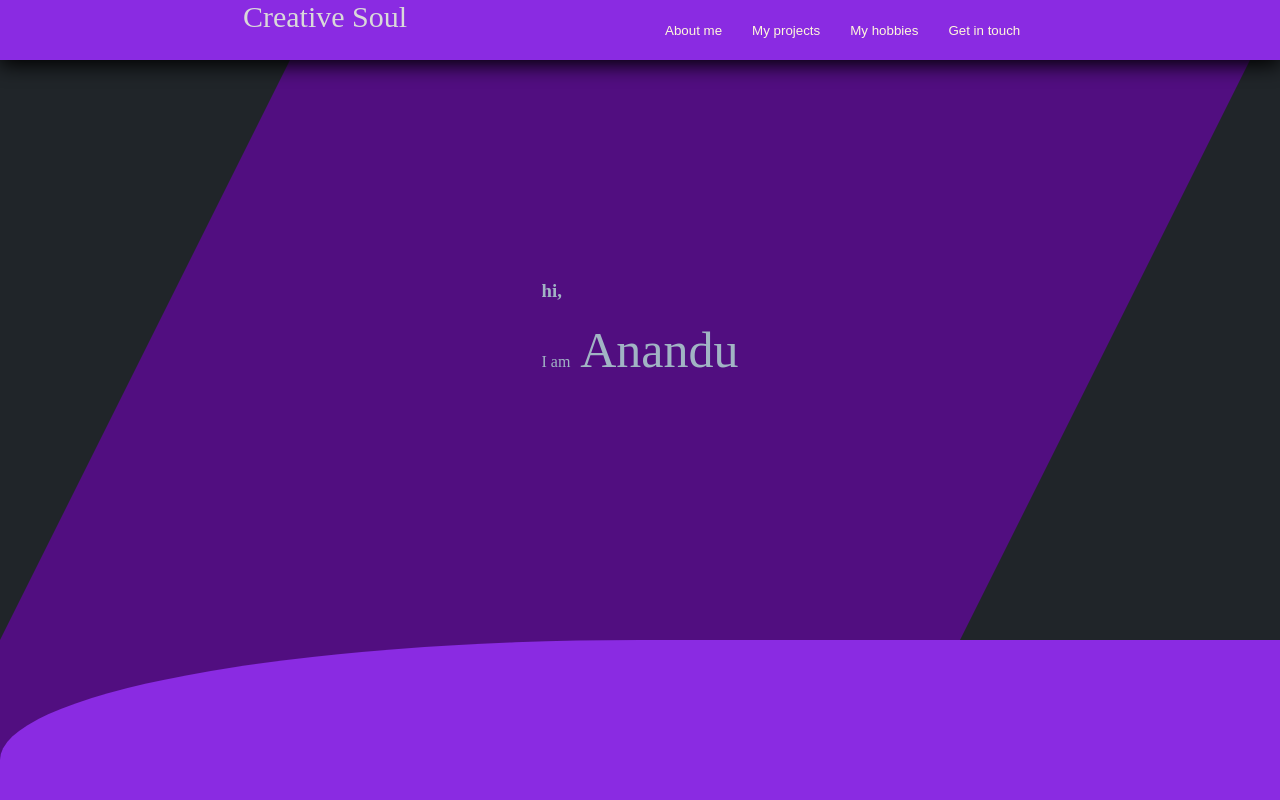
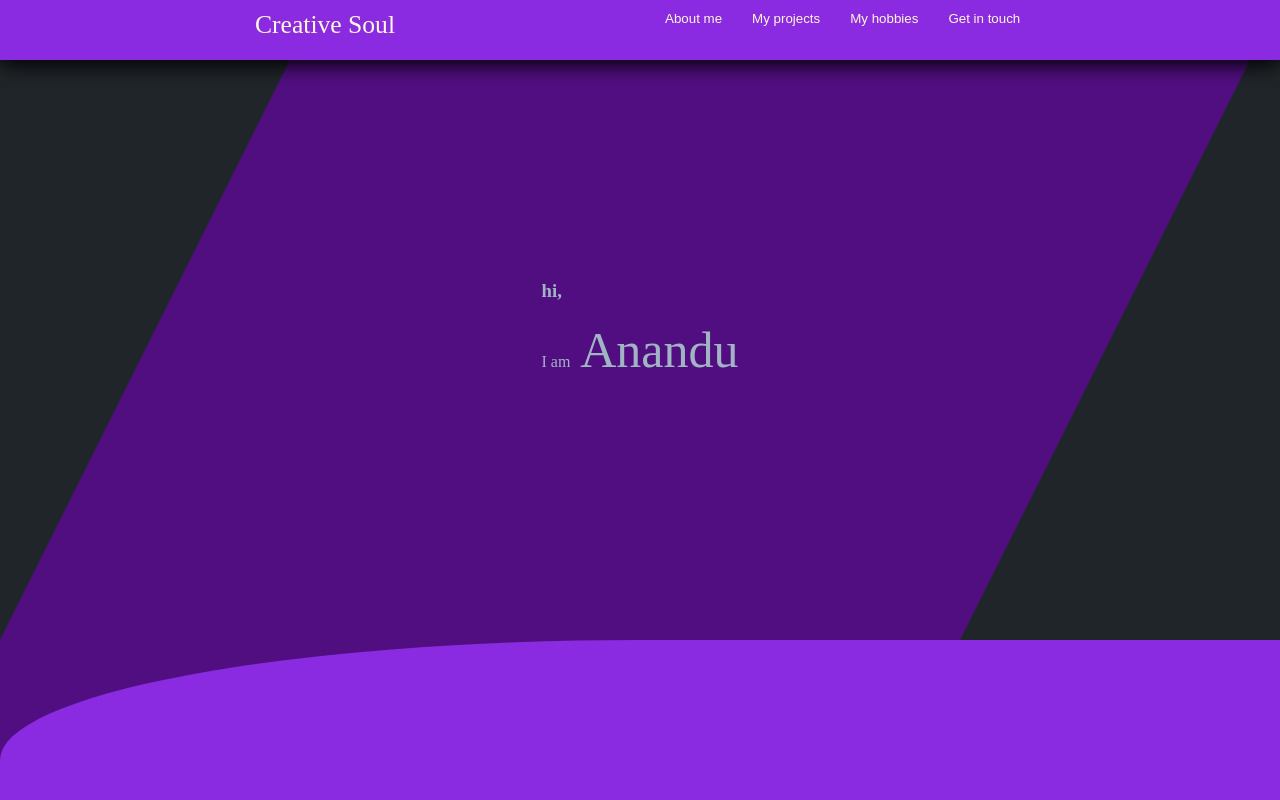
Before and after one commit to AnanduBabucj7/me, a plain HTML site: page index.html in a window 1280 px wide. Shown: the top 800 px of the page. Drawn offline with Linux system fonts and the light colour scheme.

Commit message:
bug fix :2 Added layout effects

```diff
--- a/index.html
+++ b/index.html
@@ -26,7 +26,8 @@
     <div id="container">
         <nav>
             <header>
-                Creative Soul
+                <p>Creative Soul</p>
+
             </header>
             <div id="toggle" onclick="toggle()">
                 <i class="fa fa-bars fa-2x" aria-hidden="true"></i>
@@ -60,11 +61,7 @@
 
         </div>
         <div id="hobbies"class="card hobbies">
-            <div class="hobbiesdec">
-                <div class="innerdiv">
-
-                </div>
-            </div>
+            <div class="hobbiesdec"><div class="innerdiv"></div></div>
         </div>
         <footer>
             <div>
--- a/main.css
+++ b/main.css
@@ -31,15 +31,16 @@ nav{
     display: flex;
     flex-flow: row;
     justify-content: center;
-    height: 60px;
+    min-height: 60px ;
     box-shadow: 0px 5px 20px;
 }
 #links,header{
     width: 50%;
     display: flex;
+    flex-flow: row;
     height: 100%;
     color: #D9D9D9;
-    font-size: 30px;
+    font-size: 160%;
     margin-left: 10px;
 }
 button{
@@ -57,8 +58,10 @@ button:hover{
 }
 /* ------ Welcome screen ------------ */
 header{
+    /* align-items: center; */
+    align-content: center;
     justify-content: center;
-    text-align: center;
+    /* text-align: center; */
 }
 span{
     font-size: 50px;
@@ -159,10 +162,10 @@ i:hover{
         }
         button{
             width: 100%;
-
         }
         #toggle{
             width: 50%;
+            /* height: 100%; */
             position: relative;
         }
         .fa-bars{
@@ -171,9 +174,4 @@ i:hover{
             right: 10px;
             position: absolute;
         }
-        .items{
-            display: inline-block;
-            height: 10%;
-            width: 80%;
-        }
 }
```
